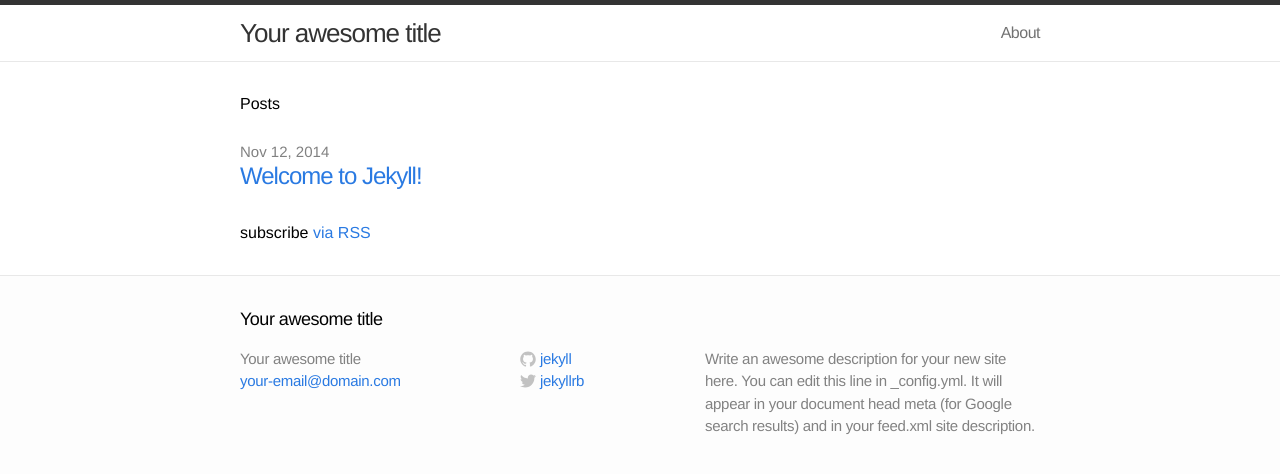
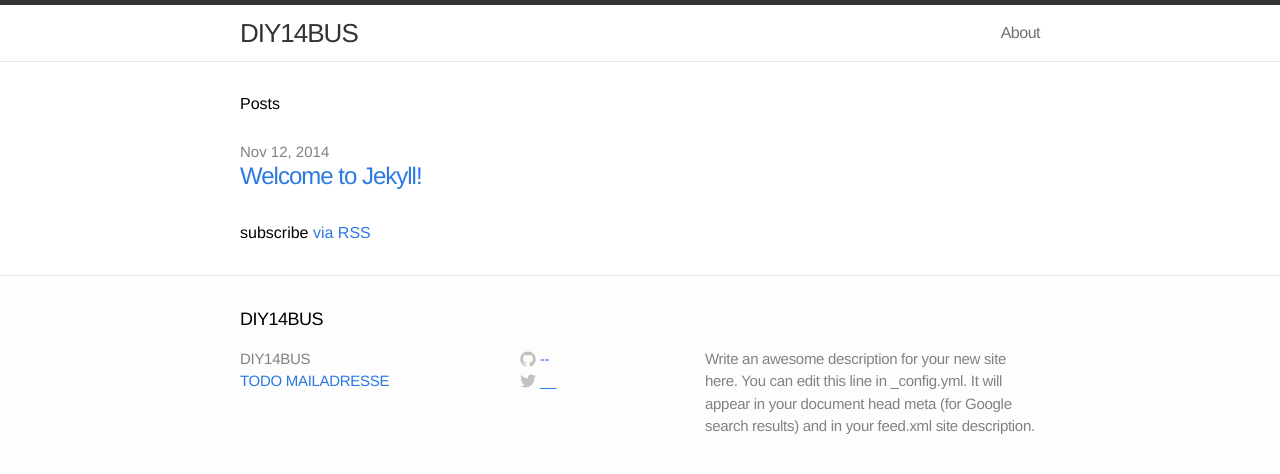
Before and after one commit to michz/diy14bus, a Jekyll site: the page built from index.html, in a window 1280 px wide. Shown: the top 474 px of the page. Built offline with Jekyll 4.4.1, drawn with Linux system fonts in a browser that asks for light colours.

Commit message:
config angepasst

```diff
--- a/_config.yml
+++ b/_config.yml
@@ -1,11 +1,11 @@
 # Site settings
-title: Your awesome title
-email: your-email@domain.com
+title: DIY14BUS
+email: TODO MAILADRESSE
 description: "Write an awesome description for your new site here. You can edit this line in _config.yml. It will appear in your document head meta (for Google search results) and in your feed.xml site description."
 baseurl: ""
-url: "http://yourdomain.com"
-twitter_username: jekyllrb
-github_username:  jekyll
+url: "https://michz.github.io/diy14bus/"
+twitter_username: __
+github_username:  --
 
 # Build settings
 markdown: kramdown
```
